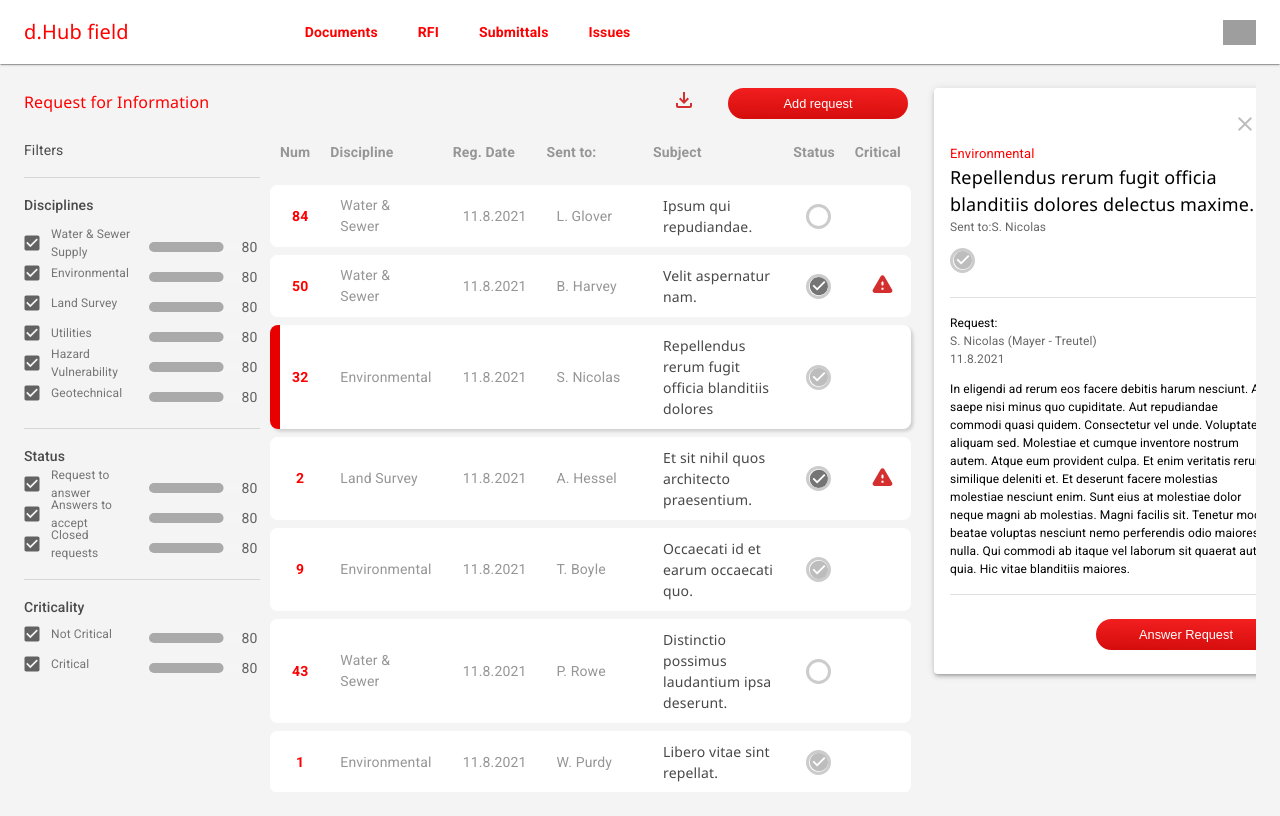
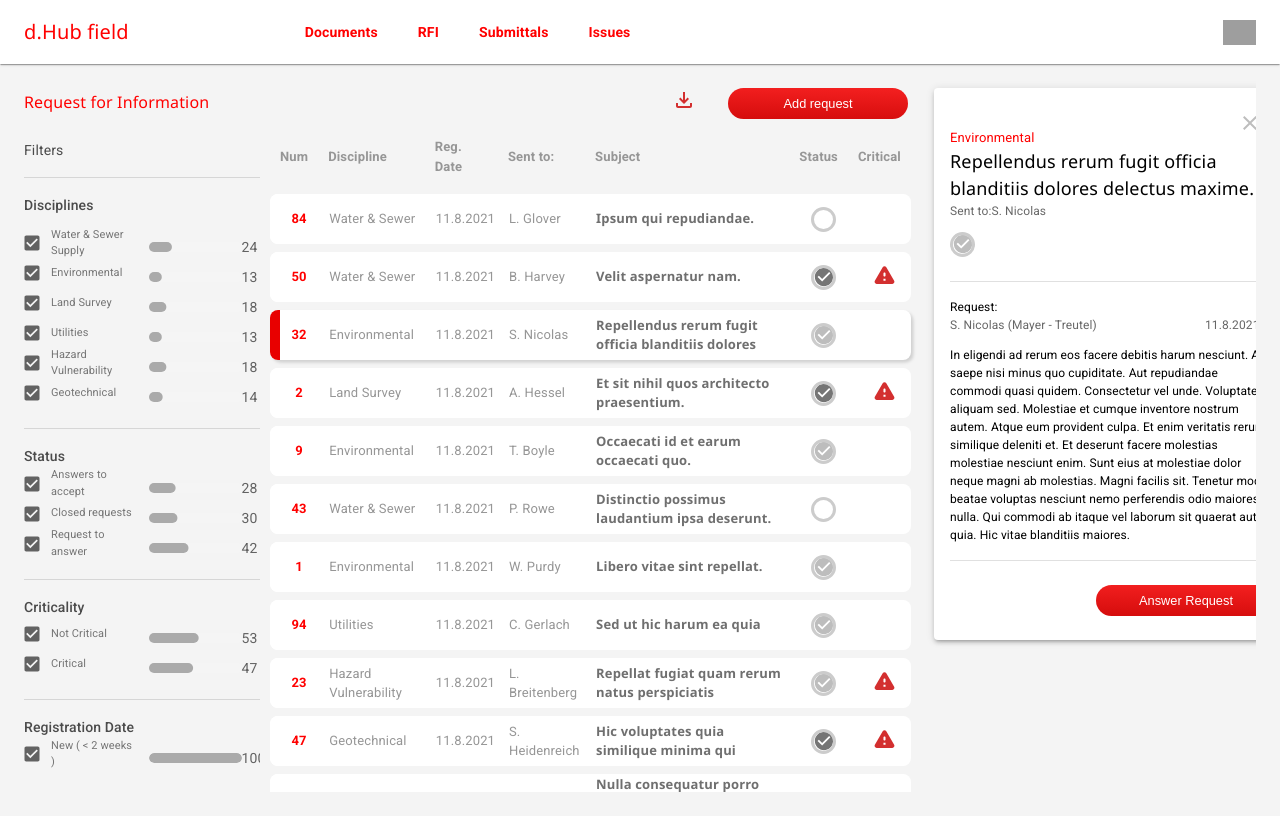
Before and after one commit to davidcastillog/react-message-panel, a React (Create React App) app: page / in a window 1280 px wide. Both pictures are taken after a click on the element 753 px from the left and 326 px from the top of the page. Built offline with nearby package versions, Linux system fonts and the light colour scheme; grey boxes are pictures that could not be loaded.

Commit message:
Filters qty by category

```diff
--- a/src/components/Filters/Filters.css
+++ b/src/components/Filters/Filters.css
@@ -1,5 +1,5 @@
 .MuiFormControlLabel-label {
-  font-size: 12px !important;
+  font-size: 11px !important;
   color: #757575;
 }
 
--- a/src/components/Filters/Filters.jsx
+++ b/src/components/Filters/Filters.jsx
@@ -9,43 +9,53 @@ import Typography from "@mui/material/Typography";
 import Grid from "@mui/material/Grid";
 
 const Filters = ({ messages, setFilteredMessages }) => {
+  // Filter unique labels from messages
   const [discipline, setDiscipline] = useState([]);
   const [status, setStatus] = useState([]);
   const [criticality, setCriticality] = useState([]);
 
-  // Filter unique keys from array to display categories in filter checkboxes
+  // Messages by Category
+  const [disciplineMessages, setDisciplineMessages] = useState([]);
+  const [statusMessages, setStatusMessages] = useState([]);
+  const [criticalityMessages, setCriticalityMessages] = useState([]);
+  const [messagesByDate, setMessagesByDate] = useState([]);
+  console.log("byDate", messagesByDate);
+
+  // Setting the unique values of the discipline, status and criticality.
   useEffect(() => {
     const uniqueDiscipline = [
-      ...new Set(messages.map((message) => message.discipline)),
+      ...new Set(messages.map((item) => item.discipline)),
     ];
-    const uniqueStatus = [
-      ...new Set(
-        messages.map((message) => {
-          if (message.status === "answered") {
-            return "Request to answer";
-          } else if (message.status === "submited") {
-            return "Closed requests";
-          } else {
-            return "Answers to accept";
-          }
-        })
-      ),
+
+    const uniqueStatus = [...new Set(messages.map((item) => item.status))];
+
+    const uniqueCriticality = [
+      ...new Set(messages.map((item) => item.critical)),
     ];
-    const uniqueCriticality = [
-      ...new Set(
-        messages.map((message) => {
-          if (!message.critical) {
-            return "Not Critical";
-          } else {
-            return "Critical";
-          }
-        })
-      ),
-    ];
+
     setDiscipline(uniqueDiscipline);
     setStatus(uniqueStatus);
     setCriticality(uniqueCriticality);
   }, [messages]);
+
+  // Filtering the messages based on the discipline, status and criticality.
+  useEffect(() => {
+    const disciplineCount = discipline.map((discipline) => {
+      return messages.filter((message) => message.discipline === discipline);
+    });
+
+    const statusCount = status.map((status) => {
+      return messages.filter((message) => message.status === status);
+    });
+
+    const criticalityCount = criticality.map((critical) => {
+      return messages.filter((message) => message.critical === critical);
+    });
+
+    setDisciplineMessages(disciplineCount);
+    setStatusMessages(statusCount);
+    setCriticalityMessages(criticalityCount);
+  }, [messages, discipline, status, criticality]);
 
   return (
     <>
@@ -67,28 +77,31 @@ const Filters = ({ messages, setFilteredMessages }) => {
       <Typography
         variant="h6"
         gutterBottom
-        sx={{ fontSize: "14px", color: "#4b4b4b", pt: 2, mb:2 }}
+        sx={{ fontSize: "14px", color: "#4b4b4b", pt: 2, mb: 2 }}
       >
         Disciplines
       </Typography>
       <FormGroup sx={{ mb: 2 }}>
-        {discipline.map((discipline) => (
+        {disciplineMessages.map((disciplineMessage, i) => (
           <Grid
             container
-            key={discipline}
+            key={i}
             spacing={12}
             sx={{ display: "flex", direction: "row", alignItems: "center" }}
           >
             <Grid item xs={8} sm={8} className="filter-checkline">
               <FormControlLabel
-                control={<Checkbox size="small" color="default" defaultChecked />}
-                label={discipline}
+                key={i}
+                control={
+                  <Checkbox size="small" color="default" defaultChecked />
+                }
+                label={disciplineMessage[0].discipline}
+                value={disciplineMessage[0].discipline}
                 className="checkbox-label"
-                value={discipline}
               />
             </Grid>
             <Grid item xs={4} sm={4} className="progress-bar">
-              <QuantityLine value={80} />
+              <QuantityLine value={disciplineMessage.length} />
             </Grid>
           </Grid>
         ))}
@@ -102,23 +115,37 @@ const Filters = ({ messages, setFilteredMessages }) => {
         Status
       </Typography>
       <FormGroup sx={{ mb: 2 }}>
-        {status.map((status) => (
+        {statusMessages.map((statusMessage, i) => (
           <Grid
             container
-            key={status}
+            key={i}
             spacing={12}
             sx={{ display: "flex", direction: "row", alignItems: "center" }}
           >
             <Grid item xs={8} sm={8} className="filter-checkline">
               <FormControlLabel
-                control={<Checkbox size="small" color="default" defaultChecked />}
-                label={status}
+                key={i}
+                control={
+                  <Checkbox size="small" color="default" defaultChecked />
+                }
+                // if the status is "closed" then the label is "Closed requests".
+                // If the status is "answered" then the label is "Answers to accept"
+                // If the status is "submited" then the label is "Requests to answer".
+                label={
+                  statusMessage[0].status === "closed"
+                    ? "Closed requests"
+                    : statusMessage[0].status === "answered"
+                    ? "Answers to accept"
+                    : statusMessage[0].status === "submited"
+                    ? "Request to answer"
+                    : statusMessage[0].status
+                }
+                value={statusMessage[0].status}
                 className="checkbox-label"
-                value={status}
               />
             </Grid>
             <Grid item xs={4} sm={4} className="progress-bar">
-              <QuantityLine value={80} />
+              <QuantityLine value={statusMessage.length} />
             </Grid>
           </Grid>
         ))}
@@ -132,26 +159,59 @@ const Filters = ({ messages, setFilteredMessages }) => {
         Criticality
       </Typography>
       <FormGroup sx={{ mb: 2 }}>
-        {criticality.map((criticality) => (
+        {criticalityMessages.map((criticalityMessage, i) => (
           <Grid
             container
-            key={criticality}
+            key={i}
             spacing={12}
             sx={{ display: "flex", direction: "row", alignItems: "center" }}
           >
             <Grid item xs={8} sm={8} className="filter-checkline">
               <FormControlLabel
-                control={<Checkbox size="small" color="default" defaultChecked />}
-                label={criticality}
+                key={i}
+                control={
+                  <Checkbox size="small" color="default" defaultChecked />
+                }
+                // If the criticality is true then the label is "Critical" else "Not Critical"
+                label={
+                  criticalityMessage[0].critical ? "Critical" : "Not Critical"
+                }
+                value={criticalityMessage[0].critical}
                 className="checkbox-label"
-                value={criticality}
               />
             </Grid>
             <Grid item xs={4} sm={4} className="progress-bar">
-              <QuantityLine value={80} />
+              <QuantityLine value={criticalityMessage.length} />
             </Grid>
           </Grid>
         ))}
+      </FormGroup>
+      <Divider />
+      <Typography
+        variant="h6"
+        gutterBottom
+        sx={{ fontSize: "14px", color: "#4b4b4b", pt: 2 }}
+      >
+        Registration Date
+      </Typography>
+      <FormGroup sx={{ mb: 2 }}>
+        <Grid
+          container
+          spacing={12}
+          sx={{ display: "flex", direction: "row", alignItems: "center" }}
+        >
+          <Grid item xs={8} sm={8} className="filter-checkline">
+            <FormControlLabel
+              control={<Checkbox size="small" color="default" defaultChecked />}
+              label="New ( < 2 weeks )"
+              className="checkbox-label"
+              value="15"
+            />
+          </Grid>
+          <Grid item xs={4} sm={4} className="progress-bar">
+            <QuantityLine value={100} />
+          </Grid>
+        </Grid>
       </FormGroup>
     </>
   );
--- /dev/null
+++ b/src/components/MessageCard/MessageCard.css
@@ -0,0 +1,7 @@
+.message-card-date{
+    padding-left: 75px !important;
+}
+
+.MuiCardContent-root{
+    padding-top: 0px !important;
+}
--- a/src/components/MessageCard/MessageCard.jsx
+++ b/src/components/MessageCard/MessageCard.jsx
@@ -1,3 +1,4 @@
+import "./MessageCard.css";
 import { ButtonDefault } from "../index";
 import { StatusMark } from "../StatusMark/StatusMark";
 import { CriticalMark } from "../CriticalMark/CriticalMark";
@@ -8,6 +9,7 @@ import Typography from "@mui/material/Typography";
 import Divider from "@mui/material/Divider";
 import CloseIcon from "@mui/icons-material/Close";
 import IconButton from "@mui/material/IconButton";
+import Grid from "@mui/material/Grid";
 
 export default function MessageCard({ messageSelected, setMessageSelected }) {
   // Change name to N. Lastname format
@@ -27,7 +29,7 @@ export default function MessageCard({ messageSelected, setMessageSelected }) {
     <Card sx={{ width: 350 }} elevation={3}>
       <CardContent>
         <IconButton
-          sx={{ position: "relative", left: "275px" }}
+          sx={{ position: "relative", left: "280px", top: "15px" }}
           onClick={(e) => handleClose()}
         >
           <CloseIcon color="disabled" />
@@ -46,7 +48,10 @@ export default function MessageCard({ messageSelected, setMessageSelected }) {
         </Typography>
         <Typography sx={{ display: "inline-flex", mb: 3 }} variant="body2">
           <StatusMark status={messageSelected.status} />
-          <CriticalMark isCritical={messageSelected.critical} />
+          <CriticalMark
+            isCritical={messageSelected.critical}
+            className="message-card-critical"
+          />
         </Typography>
         <Divider />
         <Typography
@@ -55,20 +60,29 @@ export default function MessageCard({ messageSelected, setMessageSelected }) {
         >
           Request:
         </Typography>
+        <Grid
+          container
+          spacing={12}
+          sx={{ display: "flex", direction: "row", alignItems: "center" }}
+        >
+          <Grid item xs={8} sm={8}>
             <Typography sx={{ mb: 1.5, fontSize: 12 }} color="text.secondary">
               {nameFormat(messageSelected.sentTo.name)} (
               {messageSelected.sentTo.company})
+            </Typography>
+          </Grid>
+          <Grid item xs={4} sm={4} className="message-card-date">
             <Typography
               sx={{
+                mb: 1.5,
                 fontSize: 12,
-              color: "disable",
-              display: "flex",
-              textAlign: "right",
               }}
+              color="text.secondary"
             >
               {messageSelected.regDate}
             </Typography>
-        </Typography>
+          </Grid>
+        </Grid>
         <Typography
           sx={{ mb: 2, fontSize: 12, color: "black" }}
           color="text.secondary"
--- a/src/components/TableOfMessages/TableOfMessages.css
+++ b/src/components/TableOfMessages/TableOfMessages.css
@@ -6,18 +6,17 @@ table {
 
 th {
   color: rgb(150, 150, 150);
-  font-size: 14px;
+  font-size: 13px;
   text-align: left;
   padding: 10px;
 }
 
-tr{
+tr {
   height: 50px;
 }
 
 td {
-  font-size: 14px;
-  padding: 10px;
+  font-size: 13px;
   border-left: 10px solid white;
   color: rgb(150, 150, 150);
 }
@@ -43,8 +42,8 @@ th:first-child {
 
 td:nth-last-child(-n + 3) {
   font-family: "Segoe UI";
-  color: rgb(72, 72, 72);
-  font-weight: 500;
+  color: rgb(111, 111, 111);
+  font-weight: 600;
 }
 
 .table-row {
--- a/src/views/Home.jsx
+++ b/src/views/Home.jsx
@@ -14,7 +14,7 @@ export const Home = () => {
   const [messageSelected, setMessageSelected] = useState({});
   const [filteredMessages, setFilteredMessages] = useState([]);
   const [panelWidth, setPanelWidth] = useState(10);
-  console.log(messages)
+  console.log(messages);
 
   // Handle new window when message is selected
   const handleNewWindow = () => {
```
Also changed, not shown: 1 other file (tests, documents, lock files or other folders). Lines whose indentation alone changed are shown as unchanged.
